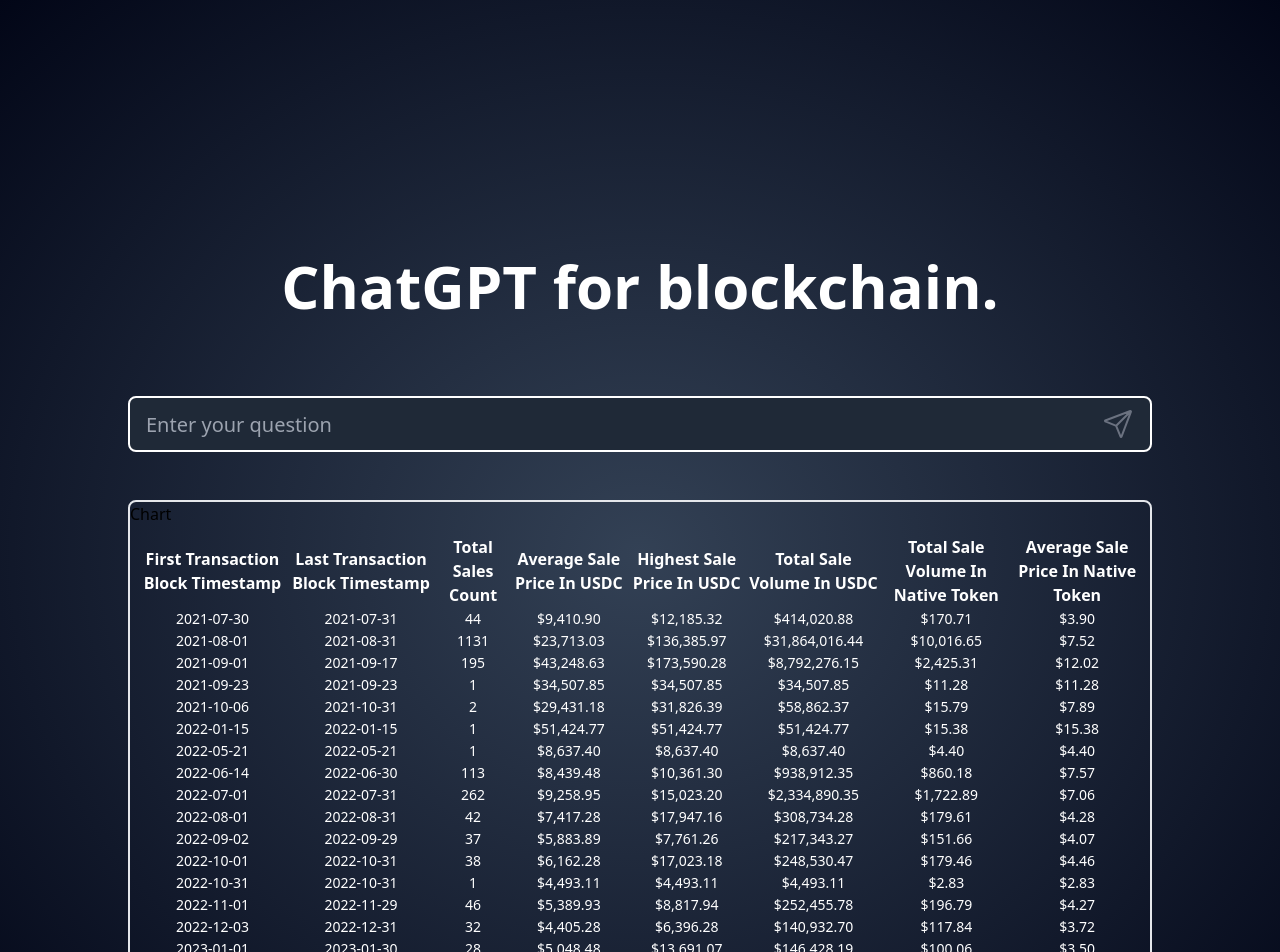
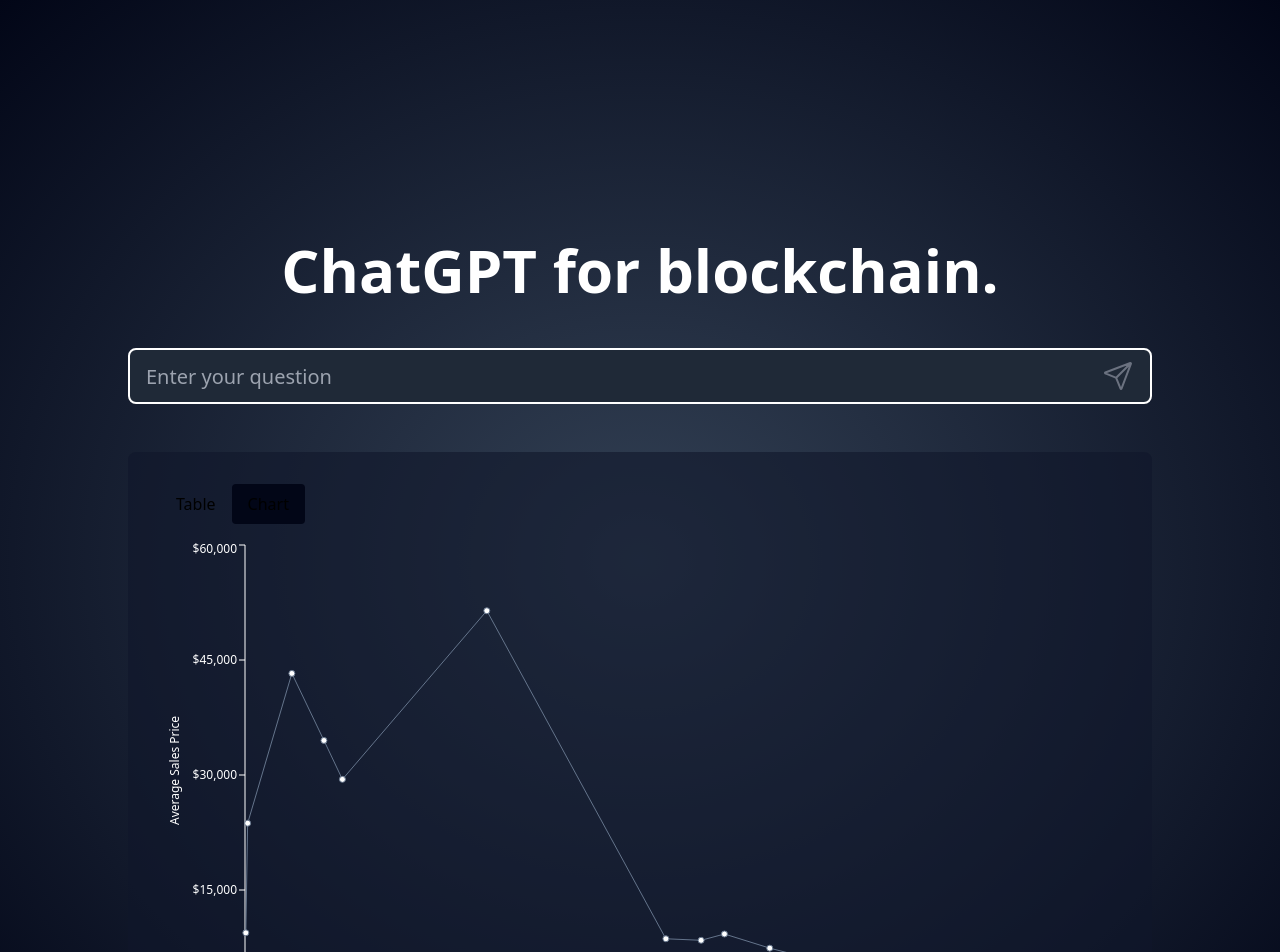
Before and after one commit to lamtrinh259/ETHGlobal_Tokyo_hackathon, a Next.js app in the folder apps/frontend/: page / in a window 1280 px wide. Shown: the top 952 px of the page. Built offline with nearby package versions, Linux system fonts and the light colour scheme.

Commit message:
feat: add chart for query 2

```diff
--- a/apps/frontend/components/CollectionStats.tsx
+++ b/apps/frontend/components/CollectionStats.tsx
@@ -1,12 +1,15 @@
-import { useMemo } from "react";
+import { useMemo, useState } from "react";
 import { ICollectionStat } from "~/utils/interfaces";
 import { useTable } from "react-table";
+import CollectionStatsChart from "./CollectionStatsChart";
 
 export function CollectionStats({
   collectionStats,
 }: {
   collectionStats: ICollectionStat[];
 }) {
+  const [view, setView] = useState<"table" | "chart">("chart");
+
   const columns = useMemo(
     () => [
       // {
@@ -113,9 +116,28 @@ export function CollectionStats({
   );
 
   return (
-    <div>
-      <button className="right-0">Chart</button>
-      <Table columns={columns} data={data} />
+    <div className="flex flex-col items-start justify-start gap-4">
+      <div className="flex flex-row">
+        <button
+          className="rounded px-4 py-2 disabled:bg-slate-950"
+          disabled={view === "table"}
+          onClick={() => setView("table")}
+        >
+          Table
+        </button>
+        <button
+          className="rounded px-4 py-2 disabled:bg-slate-950"
+          disabled={view === "chart"}
+          onClick={() => setView("chart")}
+        >
+          Chart
+        </button>
+      </div>
+      {view === "table" ? (
+        <Table columns={columns} data={data} />
+      ) : (
+        <CollectionStatsChart collectionStats={data} />
+      )}
     </div>
   );
 }
@@ -135,10 +157,10 @@ function Table({ columns, data }: { columns: any; data: any }) {
       className="mx-2 my-2 table-auto px-2 py-2 text-white"
     >
       <thead>
-        {headerGroups.map((headerGroup: any) => (
-          <tr {...headerGroup.getHeaderGroupProps()}>
-            {headerGroup.headers.map((column: any) => (
-              <th {...column.getHeaderProps()} className="text-md">
+        {headerGroups.map((headerGroup: any, i: number) => (
+          <tr {...headerGroup.getHeaderGroupProps()} key={i}>
+            {headerGroup.headers.map((column: any, i: number) => (
+              <th {...column.getHeaderProps()} className="text-md" key={i}>
                 {column.render("Header")}
               </th>
             ))}
@@ -149,10 +171,14 @@ function Table({ columns, data }: { columns: any; data: any }) {
         {rows.map((row: any, i: number) => {
           prepareRow(row);
           return (
-            <tr {...row.getRowProps()}>
-              {row.cells.map((cell: any) => {
+            <tr {...row.getRowProps()} key={i}>
+              {row.cells.map((cell: any, i: number) => {
                 return (
-                  <td {...cell.getCellProps()} className="text-center text-sm">
+                  <td
+                    {...cell.getCellProps()}
+                    className="text-center text-sm"
+                    key={i}
+                  >
                     {cell.render("Cell")}
                   </td>
                 );
--- /dev/null
+++ b/apps/frontend/components/CollectionStatsChart.tsx
@@ -0,0 +1,97 @@
+import React from "react";
+import {
+  Area,
+  AreaChart,
+  Label,
+  Line,
+  LineChart,
+  ResponsiveContainer,
+  Tooltip,
+  XAxis,
+  YAxis,
+} from "recharts";
+import { ICollectionStat } from "~/utils/interfaces";
+
+interface CollectionStatsChartProps {
+  collectionStats: ICollectionStat[];
+}
+
+const CustomTooltip: React.FC = ({ payload: payloadArr }: any) => {
+  if (payloadArr && payloadArr.length > 0) {
+    const { payload } = payloadArr[0];
+    return (
+      <div className="w-[250px] bg-slate-700 p-4 text-white outline-none">
+        <p className="text-sm font-semibold">
+          {new Date(payload.firstTransactionBlockTimestamp).toLocaleDateString(
+            "en-US"
+          )}
+        </p>
+        <p className="text-sm">
+          {payload.averageSalePriceInUSDC.toLocaleString("en-US", {
+            style: "currency",
+            currency: "USD",
+            maximumFractionDigits: 2,
+          })}
+        </p>
+      </div>
+    );
+  }
+  return null;
+};
+
+const CollectionStatsChart: React.FC<CollectionStatsChartProps> = ({
+  collectionStats,
+}) => {
+  const data = collectionStats.map(
+    ({ firstTransactionBlockTimestamp, averageSalePriceInUSDC }) => ({
+      firstTransactionBlockTimestamp: new Date(firstTransactionBlockTimestamp),
+      averageSalePriceInUSDC,
+    })
+  );
+
+  return (
+    <div className="h-[500px] w-full">
+      <ResponsiveContainer>
+        <LineChart data={data}>
+          <Tooltip content={<CustomTooltip />} />
+          <YAxis
+            stroke="white"
+            tickFormatter={(value) =>
+              new Intl.NumberFormat("en-US", {
+                style: "currency",
+                currency: "USD",
+                maximumFractionDigits: 0,
+              }).format(value)
+            }
+            label={{}}
+            tick={{ fontSize: 12 }}
+            width={80}
+          >
+            <Label
+              value="Average Sales Price"
+              angle={-90}
+              position="insideLeft"
+              offset={10}
+              fill="white"
+              dy={50}
+              style={{ fontSize: 12 }}
+            />
+          </YAxis>
+          <XAxis
+            dataKey="firstTransactionBlockTimestamp"
+            stroke="white"
+            scale="time"
+            domain={["dataMin", "dataMax"]}
+            tick={{ fontSize: 12 }}
+            tickFormatter={(value) =>
+              new Date(value).toLocaleDateString("en-US")
+            }
+          />
+          <Line dataKey="averageSalePriceInUSDC" stroke="#64748b" />
+        </LineChart>
+      </ResponsiveContainer>
+    </div>
+  );
+};
+
+export default CollectionStatsChart;
--- a/apps/frontend/package.json
+++ b/apps/frontend/package.json
@@ -22,6 +22,7 @@
     "react-dom": "18.2.0",
     "react-icons": "^4.8.0",
     "react-table": "^7.8.0",
+    "recharts": "2.5.0",
     "tailwindcss": "3.3.1",
     "typescript": "5.0.4"
   },
--- a/apps/frontend/pages/index.tsx
+++ b/apps/frontend/pages/index.tsx
@@ -72,15 +72,11 @@ function HomePage() {
   };
 
   return (
-    <div className="relative flex min-h-screen flex-col justify-center overflow-hidden bg-gray-50 bg-[radial-gradient(ellipse_at_center,_var(--tw-gradient-stops))] from-slate-700 to-slate-950 sm:py-12">
-      <div className="mx-auto max-w-7xl">
-        <div className="mx-auto max-w-7xl px-5 sm:px-6 md:px-8 lg:flex-col">
-          <div className="w-full pb-20 pt-52">
-            <div className="w mx-auto">
+    <main className="flex min-h-screen flex-col bg-gray-50 bg-[radial-gradient(ellipse_at_center,_var(--tw-gradient-stops))] from-slate-700 to-slate-950 sm:py-12">
+      <div className="mx-auto p-12 pt-48">
         <p className="text-center text-6xl font-bold text-white">
           ChatGPT for blockchain.
         </p>
-            </div>
       </div>
       <form className="mx-auto w-full max-w-5xl" onSubmit={onSubmit}>
         <div className="flex h-14 items-center rounded-lg border-2 border-solid border-white bg-gray-800 py-2">
@@ -103,16 +99,16 @@ function HomePage() {
       </form>
       <div className="flex flex-col items-center pt-12">
         {queryOutput === "" ? (
+          <div className="mt-auto">
             <DisplaySampleQueries
               queries={sampleQueries}
               setUserQuery={setUserQuery}
             />
+          </div>
         ) : (
           queryOutput !== "" && parseAndRender(queryOutput)
         )}
       </div>
-        </div>
-      </div>
-    </div>
+    </main>
   );
 }
--- a/apps/frontend/tailwind.config.js
+++ b/apps/frontend/tailwind.config.js
@@ -1,18 +1,19 @@
 /** @type {import('tailwindcss').Config} */
 module.exports = {
   content: [
-    './pages/**/*.{js,ts,jsx,tsx}',
-    './components/**/*.{js,ts,jsx,tsx}',
-    './app/**/*.{js,ts,jsx,tsx}',
+    "./pages/**/*.{js,ts,jsx,tsx}",
+    "./components/**/*.{js,ts,jsx,tsx}",
+    "./app/**/*.{js,ts,jsx,tsx}",
+    "./utils/**/*.{js,ts,jsx,tsx}",
   ],
   theme: {
     extend: {
       backgroundImage: {
-        'gradient-radial': 'radial-gradient(var(--tw-gradient-stops))',
-        'gradient-conic':
-          'conic-gradient(from 180deg at 50% 50%, var(--tw-gradient-stops))',
+        "gradient-radial": "radial-gradient(var(--tw-gradient-stops))",
+        "gradient-conic":
+          "conic-gradient(from 180deg at 50% 50%, var(--tw-gradient-stops))",
       },
     },
   },
   plugins: [],
-}
+};
--- a/apps/frontend/utils/parser.tsx
+++ b/apps/frontend/utils/parser.tsx
@@ -18,7 +18,7 @@ export default function parseAndRender(resp: any): any {
 function renderCollectionStats(collectionStats: ICollectionStats) {
   console.log("reached collection stats");
   return (
-    <div className="mx-auto w-full max-w-5xl overflow-auto rounded-lg border-2 border-solid ">
+    <div className="mx-auto w-full max-w-5xl overflow-auto rounded-lg bg-slate-900/60 p-8">
       <CollectionStats collectionStats={collectionStats["CollectionStat"]} />
       {/* {collectionStats.map((collectionStat) => {
         return <CollectionStat {...collectionStat} />;
```
Also changed, not shown: 1 other file (tests, documents, lock files or other folders). Lines whose indentation alone changed are shown as unchanged.
